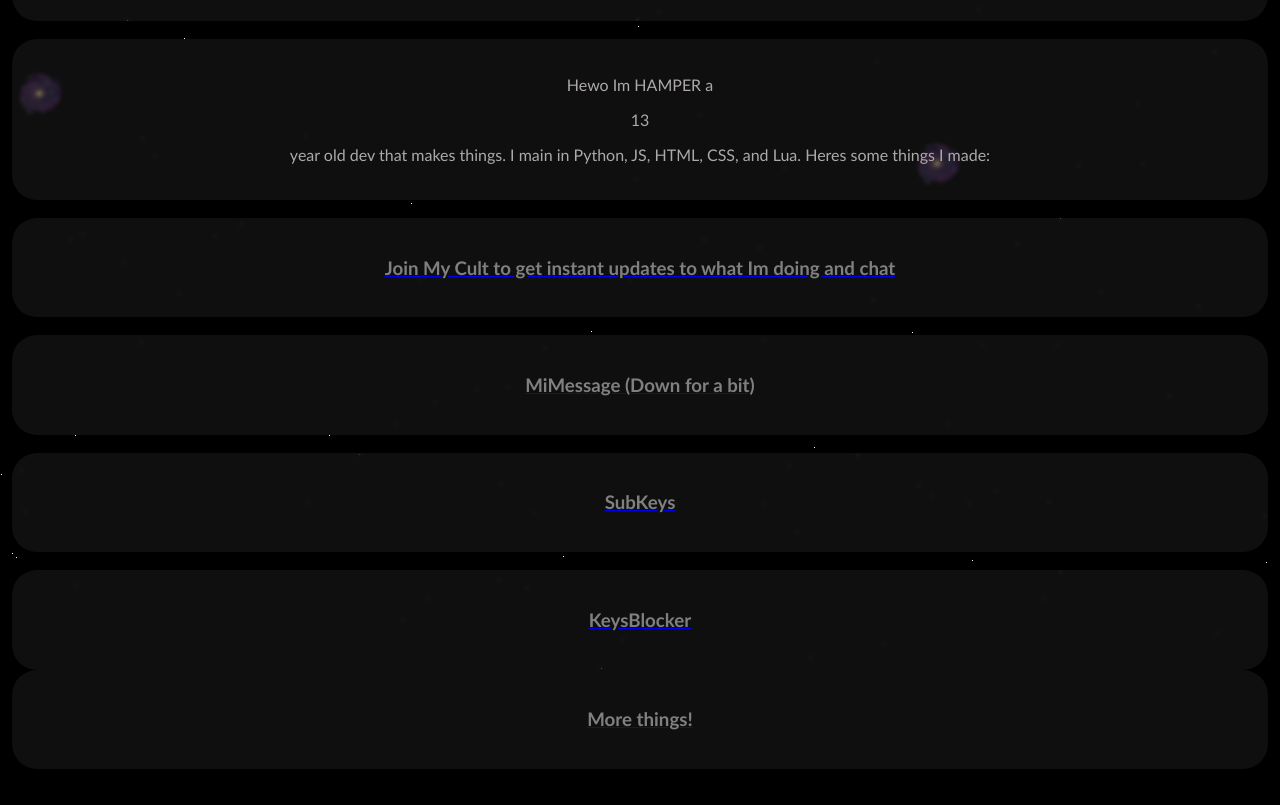
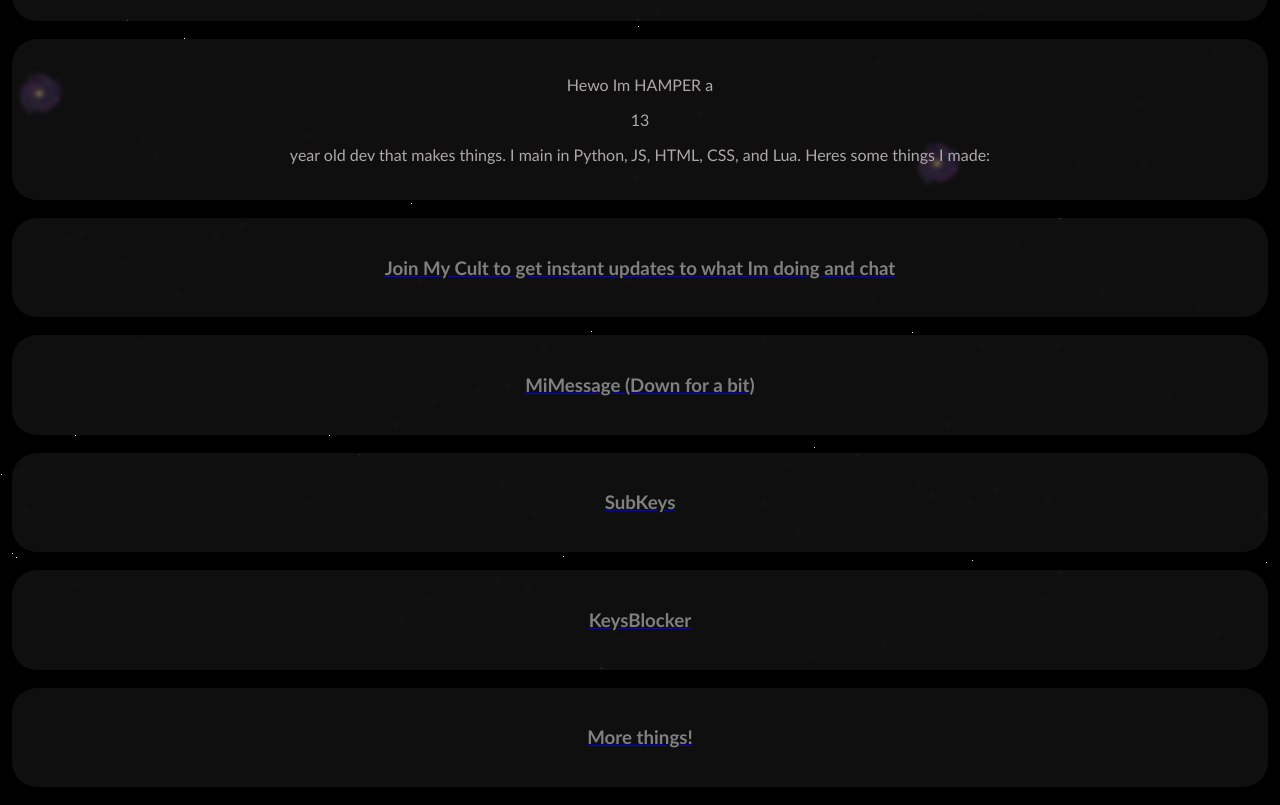
Before and after one commit to HAMPERHAMPS/hamperhamps.space, a plain HTML site: page index.html in a window 1280 px wide. Shown: the part 119-924 px from the top of the page. Drawn offline with Linux system fonts and the light colour scheme.

Commit message:
Update index.html

```diff
--- a/index.html
+++ b/index.html
@@ -154,6 +154,7 @@
     <div class="translucent-box">
         <a href="/keysblocker"><h3 style="color: grey; font-family:'Gill Sans', 'Gill Sans MT', Calibri, 'Trebuchet MS', sans-serif;">KeysBlocker</h3></a>
     </div></center>
+    <canvas height="5px"></canvas>
     <center><div class="translucent-box">
         <a href="//nukeluck.net/4/7530672"><h3 style="color: grey; font-family:'Gill Sans', 'Gill Sans MT', Calibri, 'Trebuchet MS', sans-serif;">More things!</h3></a>
     </div></center>
```
